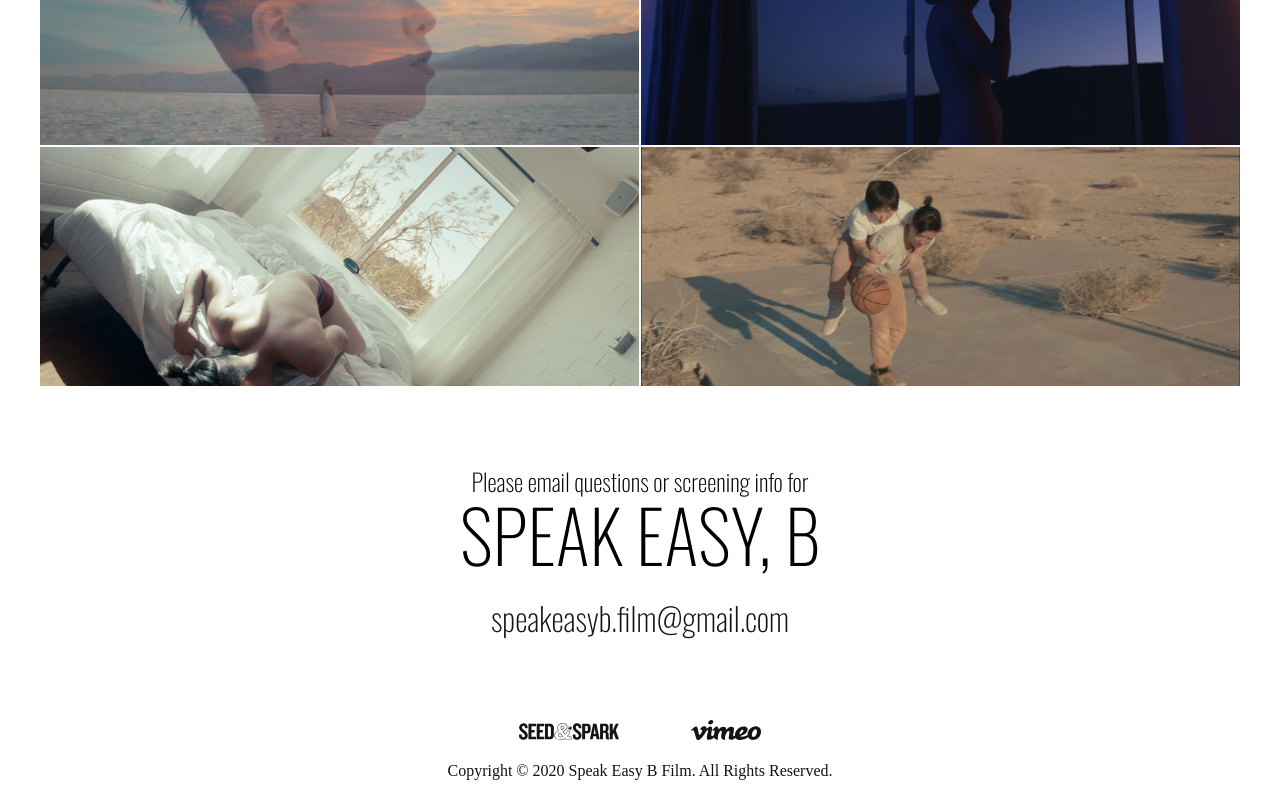
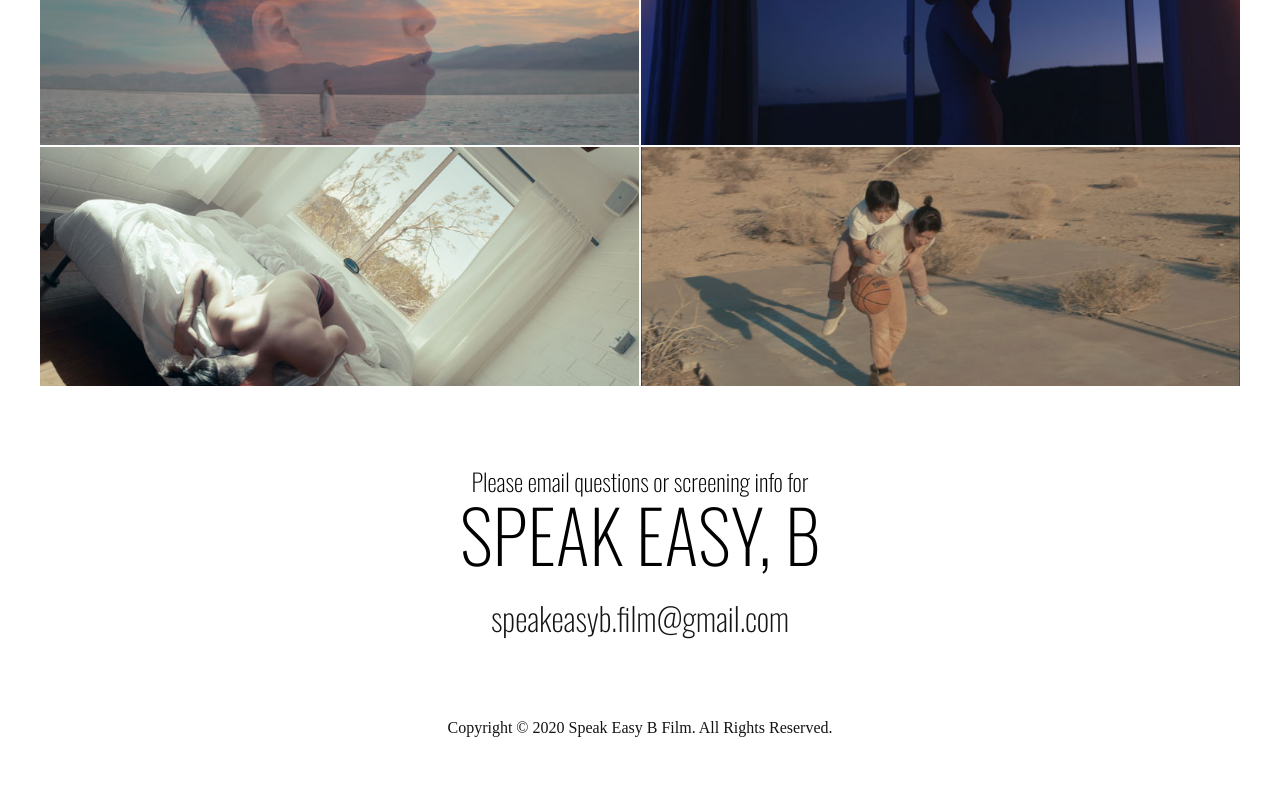
Before and after one commit to chrisintae/speak-easy-b-movie-react, a React (Create React App) app: page / in a window 1280 px wide. Shown: the part 3487-4287 px from the top of the page. After the commit the page ends 4244 px from the top, so only its background shows below. Built offline with nearby package versions, Linux system fonts and the light colour scheme.

Commit message:
remove social icons footer

```diff
--- a/src/components/Layout.js
+++ b/src/components/Layout.js
@@ -1,9 +1,6 @@
 import React, { Fragment } from 'react';
 import * as Scroll from 'react-scroll';
 import { Link } from 'react-scroll';
-
-import SeedSpark from '../static/speak_easy_b-Seed-and-Spark.svg';
-import Vimeo from '../static/speak_easy_b-vimeo.svg';
 
 const Layout = ({ children, onClickVideoModal }) => (
 	<Fragment>
@@ -55,14 +52,6 @@ const Header = ({ onClickVideoModal }) => {
 const Footer = () => (
 	<footer>
 		<div className='container'>
-			<figure>
-				<img src={SeedSpark} alt='Seed & Spark' />
-			</figure>
-			<figure>
-				<img src={Vimeo} alt='Vimeo' />
-			</figure>
-		</div>
-		<div className='container'>
 			<small>
 				Copyright &copy; {new Date().getFullYear()} Speak Easy B Film.<span> All Rights Reserved. </span>
 			</small>
```
